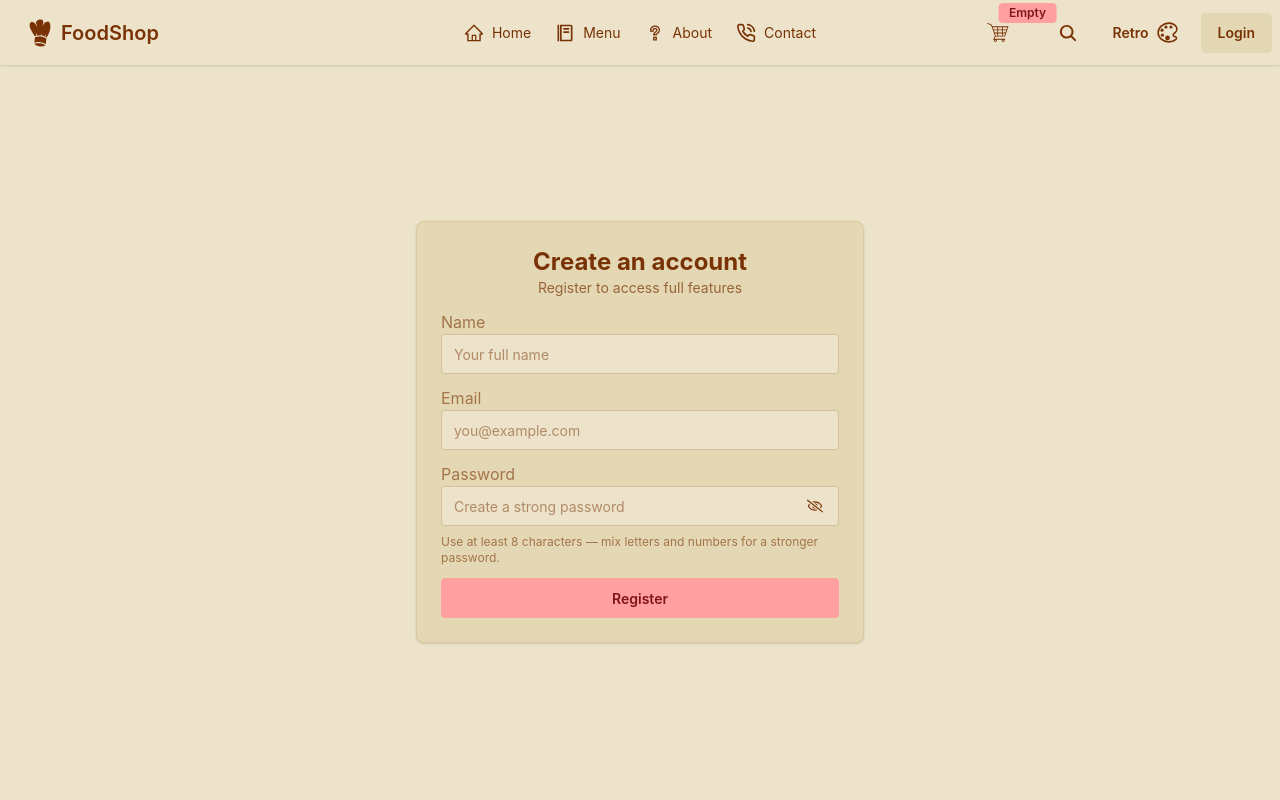
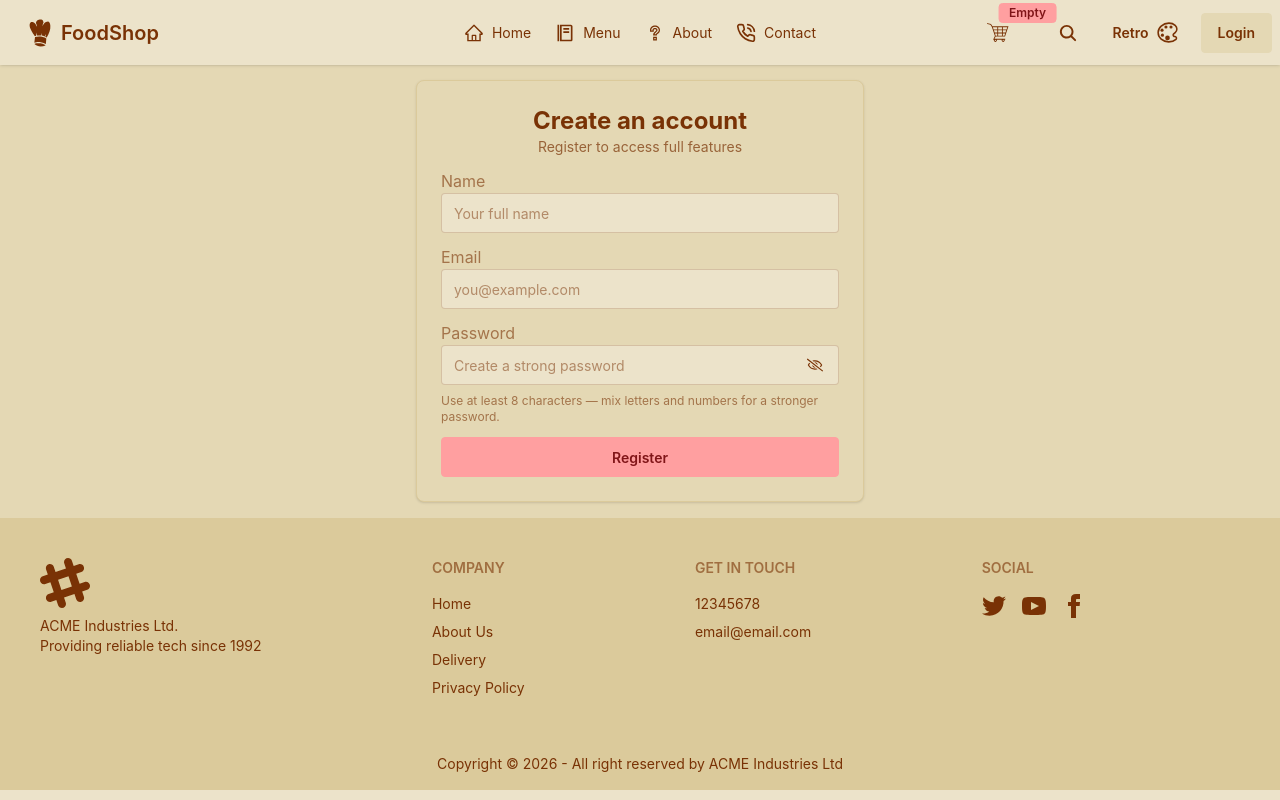
Before and after one commit to I-k-a-r-o-s/food_shop_frontend, a React app: page /register in a window 1280 px wide. Shown: the top 800 px of the page. Built offline with nearby package versions, Linux system fonts and the light colour scheme; the HTML template or start-up script is replaced by a standard one.

Commit message:
removed styling for redesigning later

```diff
--- a/src/pages/Register.jsx
+++ b/src/pages/Register.jsx
@@ -23,7 +23,7 @@ const Register = () => {
   };
 
   return (
-    <div className="hero min-h-[calc(100vh-4rem)] bg-base-100">
+    <div className="hero bg-base-200">
       <div className="hero-content text-center">
         {/* keep layout width controlled so the hero positioning is preserved */}
         <form className="w-full max-w-md" onSubmit={handleSubmit}>
```
